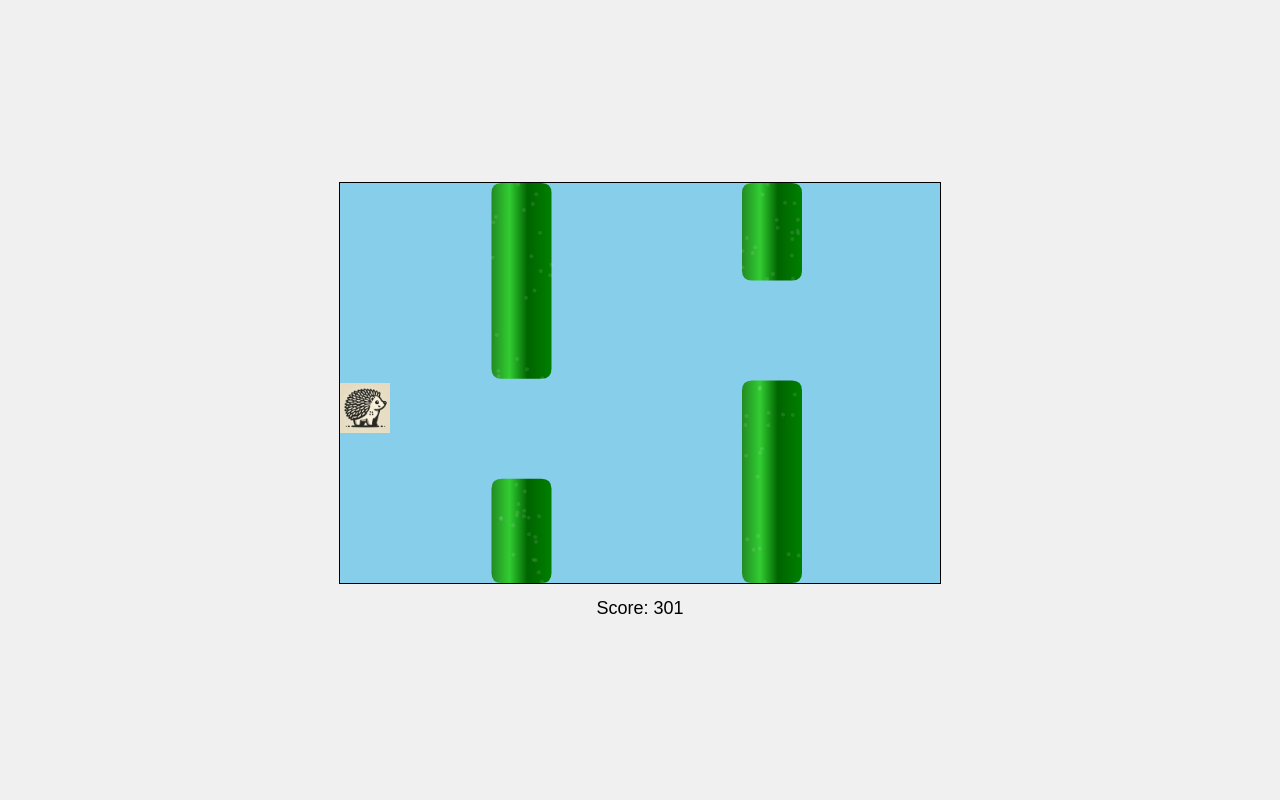
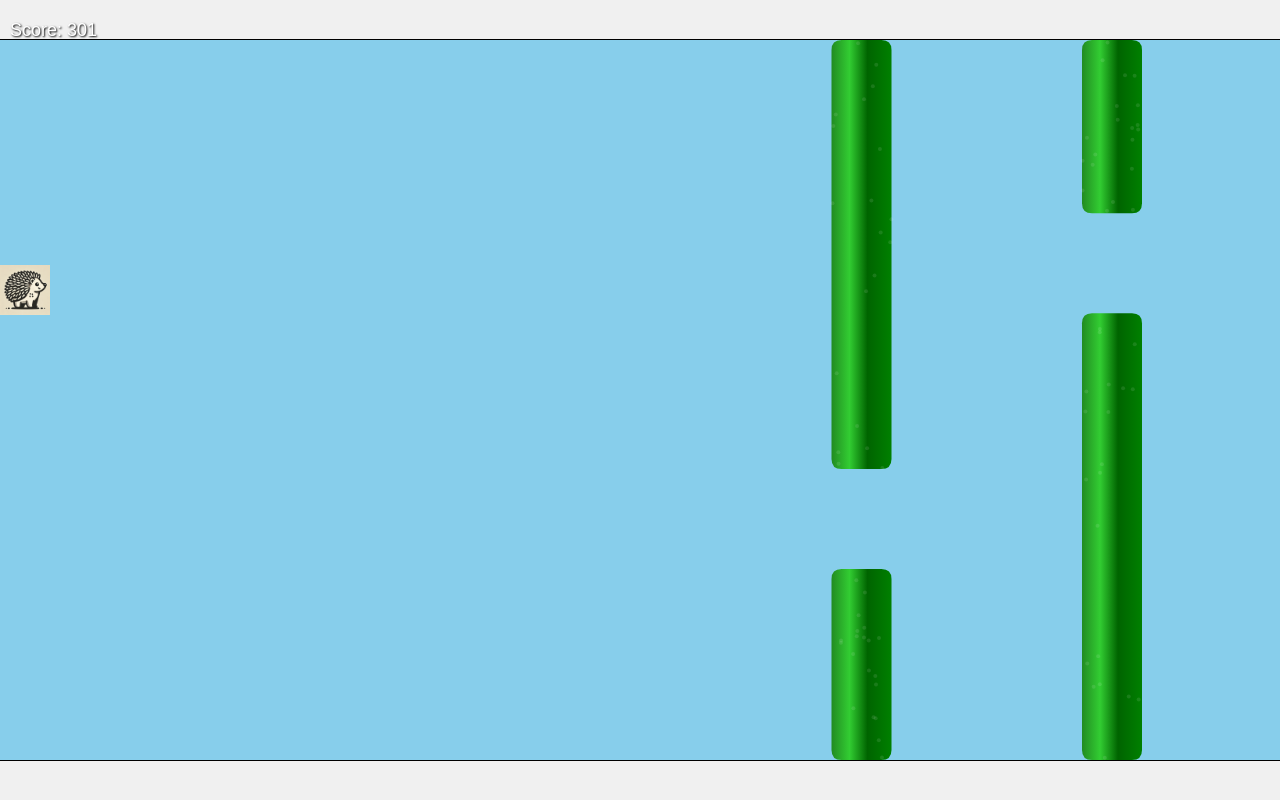
Before and after one commit to curoda/hedgehog, a plain HTML site: page index.html in a window 1280 px wide. Drawn offline with Linux system fonts and the light colour scheme.

Commit message:
Update index.html

```diff
--- a/index.html
+++ b/index.html
@@ -2,35 +2,48 @@
 <html lang="en">
 <head>
     <meta charset="UTF-8">
-    <meta name="viewport" content="width=device-width, initial-scale=1.0">
+    <meta name="viewport" content="width=device-width, initial-scale=1.0, maximum-scale=1.0, user-scalable=no">
     <title>Hedgehog Scrolling 2D Game</title>
     <style>
-        body {
+        body, html {
+            margin: 0;
+            padding: 0;
+            width: 100%;
+            height: 100%;
+            overflow: hidden;
+        }
+        #gameContainer {
+            position: absolute;
+            top: 0;
+            left: 0;
+            width: 100%;
+            height: 100%;
             display: flex;
+            flex-direction: column;
             justify-content: center;
             align-items: center;
-            height: 100vh;
-            margin: 0;
             background-color: #f0f0f0;
-        }
-        #gameContainer {
-            text-align: center;
         }
         #gameCanvas {
             border: 1px solid black;
             background-color: #87CEEB;
-            cursor: move;
+            touch-action: none;
         }
         #score {
             font-family: Arial, sans-serif;
             font-size: 18px;
             margin-top: 10px;
+            position: absolute;
+            top: 10px;
+            left: 10px;
+            color: white;
+            text-shadow: 1px 1px 2px black;
         }
     </style>
 </head>
 <body>
     <div id="gameContainer">
-        <canvas id="gameCanvas" width="600" height="400"></canvas>
+        <canvas id="gameCanvas"></canvas>
         <div id="score">Score: 0</div>
     </div>
     <script>
@@ -38,8 +51,8 @@
         const ctx = canvas.getContext('2d');
         const scoreElement = document.getElementById('score');
 
-        const GAME_WIDTH = 600;
-        const GAME_HEIGHT = 400;
+        let GAME_WIDTH = 800;
+        let GAME_HEIGHT = 450;
         const PLAYER_SIZE = 50;
         const OBSTACLE_WIDTH = 60;
         const OBSTACLE_GAP = 250;
@@ -49,12 +62,28 @@
         let obstacles = [];
         let score = 0;
         let gameOver = false;
-        let isDragging = false;
         let scrollSpeed = INITIAL_SCROLL_SPEED;
 
         // Load the hedgehog image
         const hedgehogImg = new Image();
-        hedgehogImg.src = 'hedgehog.png'; // Use the hedgehog.png image
+        hedgehogImg.src = 'hedgehog.png';
+
+        function resizeGame() {
+            const containerWidth = window.innerWidth;
+            const containerHeight = window.innerHeight;
+            const aspectRatio = GAME_WIDTH / GAME_HEIGHT;
+
+            if (containerWidth / containerHeight > aspectRatio) {
+                GAME_HEIGHT = containerHeight;
+                GAME_WIDTH = GAME_HEIGHT * aspectRatio;
+            } else {
+                GAME_WIDTH = containerWidth;
+                GAME_HEIGHT = GAME_WIDTH / aspectRatio;
+            }
+
+            canvas.width = GAME_WIDTH;
+            canvas.height = GAME_HEIGHT;
+        }
 
         function drawPlayer() {
             if (hedgehogImg.complete) {
@@ -93,7 +122,6 @@
             ctx.fillStyle = createGradient(x, y, width, height);
             drawRoundedRect(x, y, width, height, 10);
 
-            // Add some texture
             ctx.fillStyle = 'rgba(255,255,255,0.1)';
             for (let i = 0; i < 20; i++) {
                 ctx.beginPath();
@@ -130,7 +158,6 @@
         }
 
         function updateSpeed() {
-            // Increase speed for every 1000 points
             scrollSpeed = INITIAL_SCROLL_SPEED + Math.floor(score / 1000) * 0.5;
         }
 
@@ -156,34 +183,31 @@
             requestAnimationFrame(gameLoop);
         }
 
-        canvas.addEventListener('mousedown', (e) => {
+        function handleTouch(e) {
+            e.preventDefault();
+            const touch = e.touches[0];
             const rect = canvas.getBoundingClientRect();
-            const mouseY = e.clientY - rect.top;
-            if (mouseY >= playerY && mouseY <= playerY + PLAYER_SIZE) {
-                isDragging = true;
-            }
-        });
+            const ratio = GAME_HEIGHT / rect.height;
+            const touchY = (touch.clientY - rect.top) * ratio;
+            playerY = touchY - PLAYER_SIZE / 2;
+            playerY = Math.max(0, Math.min(playerY, GAME_HEIGHT - PLAYER_SIZE));
+        }
 
-        canvas.addEventListener('mousemove', (e) => {
-            if (isDragging) {
-                const rect = canvas.getBoundingClientRect();
-                playerY = e.clientY - rect.top - PLAYER_SIZE / 2;
-                playerY = Math.max(0, Math.min(playerY, GAME_HEIGHT - PLAYER_SIZE));
-            }
-        });
+        canvas.addEventListener('touchstart', handleTouch);
+        canvas.addEventListener('touchmove', handleTouch);
 
-        canvas.addEventListener('mouseup', () => {
-            isDragging = false;
-        });
+        window.addEventListener('resize', resizeGame);
+        window.addEventListener('orientationchange', resizeGame);
 
-        canvas.addEventListener('mouseleave', () => {
-            isDragging = false;
-        });
+        function startGame() {
+            resizeGame();
+            gameLoop();
+        }
 
-        hedgehogImg.onload = gameLoop;
+        hedgehogImg.onload = startGame;
         hedgehogImg.onerror = () => {
             console.error("Error loading hedgehog image");
-            gameLoop(); // Start the game even if the image fails to load
+            startGame();
         };
     </script>
 </body>
```
